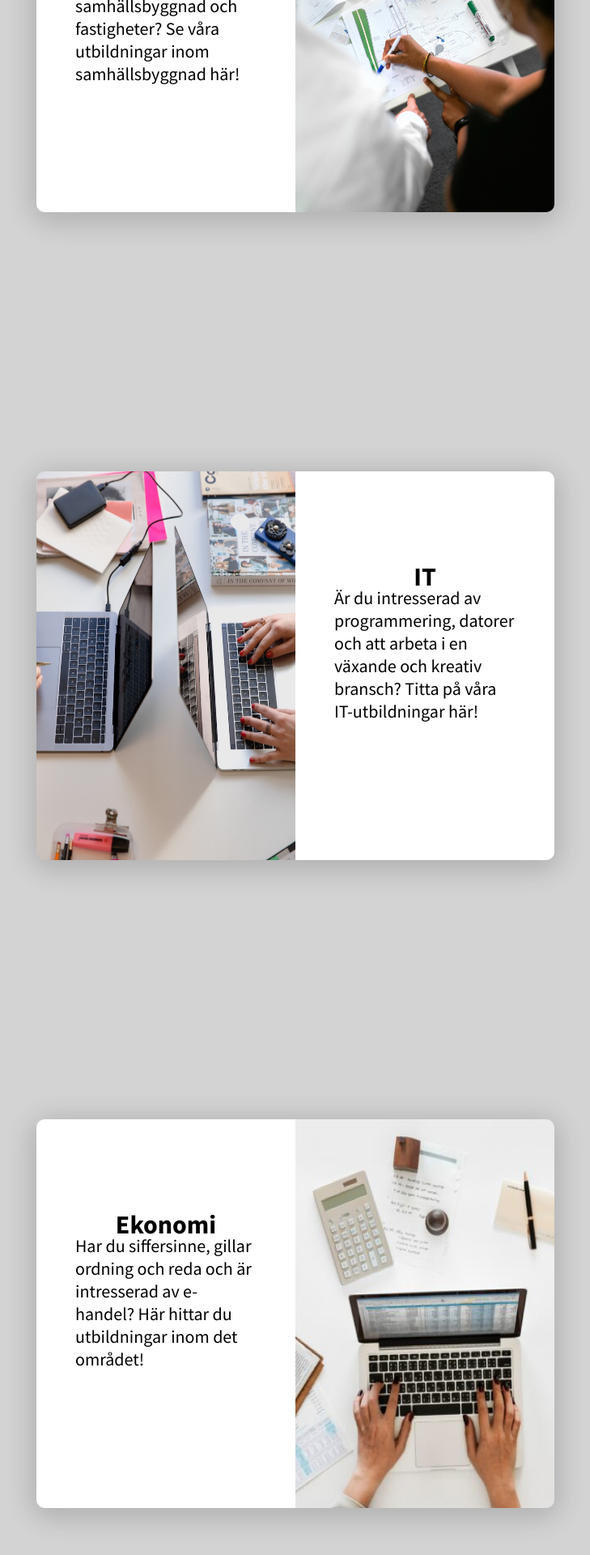
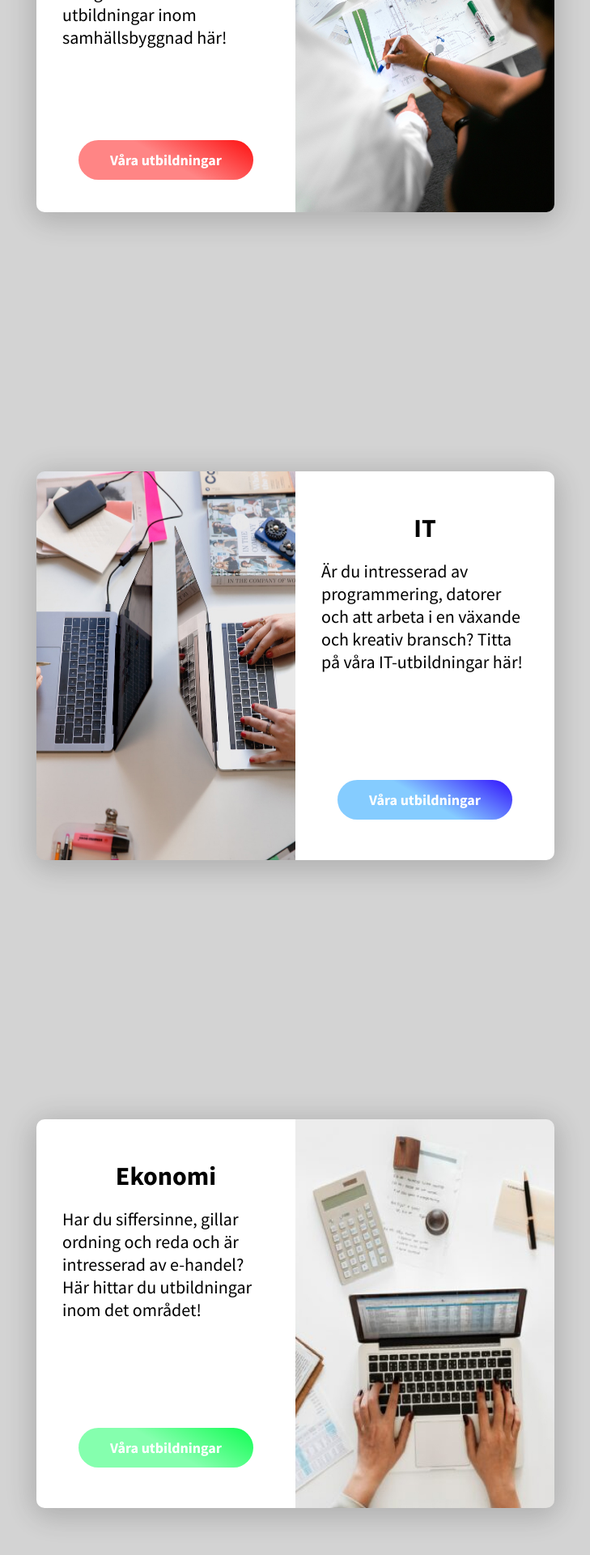
Before and after one commit to elindesta/onboard_purple, a React (Create React App) app in the folder onboard/: page /courses in a window 1280 px wide. Shown: the part 458-2378 px from the top of the page at 81% size, without its empty margins (275-1004 px from the left). Built offline with nearby package versions, Linux system fonts and the light colour scheme.

Commit message:
buttons courses page

```diff
--- a/onboard/src/App.css
+++ b/onboard/src/App.css
@@ -176,8 +176,8 @@ color: white;
 }
 
 .textbox p{
-  margin: 3rem;
-  margin-top: -15rem;
+  margin: 2rem;
+  margin-top: -5rem;
   font-family: sourcesanspro-regular;
   font-size: 22px;
 }
@@ -211,8 +211,47 @@ color: white;
 }
 
 .textboxIT p{
-  margin: 3rem;
-  margin-top: -15rem;
+  margin: 2rem;
+  margin-top: -5rem;
   font-family: sourcesanspro-regular;
   font-size: 22px;
 }
+
+.buttonIt{
+  width: 216px;
+  height: 49px;
+  background: linear-gradient(30deg, #85ccff 50%, #3110fd);
+  color: white;
+  font-family: SourceSansPro-Bold;
+  font-size: 18px;
+  border: none;
+  border-radius: 25px;
+  outline: none;
+  cursor: pointer;
+}
+
+.buttonEkonomi{
+  width: 216px;
+  height: 49px;
+  background: linear-gradient(30deg, #85ffae 50%, #10fd52);
+  color: white;
+  font-family: SourceSansPro-Bold;
+  font-size: 18px;
+  border: none;
+  border-radius: 25px;
+  outline: none;
+  cursor: pointer;
+}
+
+.buttonEngineering{
+  width: 216px;
+  height: 49px;
+  background: linear-gradient(30deg, #ff8585 50%, #fd1010);
+  color: white;
+  font-family: SourceSansPro-Bold;
+  font-size: 18px;
+  border: none;
+  border-radius: 25px;
+  outline: none;
+  cursor: pointer;
+}
--- a/onboard/src/components/courses.js
+++ b/onboard/src/components/courses.js
@@ -11,6 +11,7 @@ function Courses(props) {
             <h1>Samhällsbyggnad</h1>
             <p>Är du intresserad av att förändra samhället genom miljö, energi, samhällsbyggnad och fastigheter? Se våra utbildningar inom samhällsbyggnad här!
 </p>
+            <button className="buttonEngineering">Våra utbildningar</button>
         </div>
         <img className="engineering" alt="" src={Engineering}></img>
         </div>
@@ -23,6 +24,7 @@ function Courses(props) {
         <div className="textboxIT">
             <h1>IT</h1>
             <p>Är du intresserad av programmering, datorer och att arbeta i en växande och kreativ bransch? Titta på våra IT-utbildningar här!</p>
+            <button className="buttonIt">Våra utbildningar</button>
         </div>
         </div>
     </section>
@@ -33,6 +35,7 @@ function Courses(props) {
             <h1>Ekonomi</h1>
             <p>Har du siffersinne, gillar ordning och reda och är intresserad av e-handel? Här hittar du utbildningar inom det området!
 </p>
+            <button className="buttonEkonomi">Våra utbildningar</button>
         </div>
         <img className="ekonomi" alt="" src={Ekonomi}></img>
         </div>
--- a/onboard/src/components/home.js
+++ b/onboard/src/components/home.js
@@ -1,6 +1,5 @@
 import React from "react";
 import "../App.css";
-import Engineering from "../img/engineering.jpg"
 
 function Home(props) {
     return <div className="homePage">
```
Also changed, not shown: 1 other file (tests, documents, lock files or other folders).
